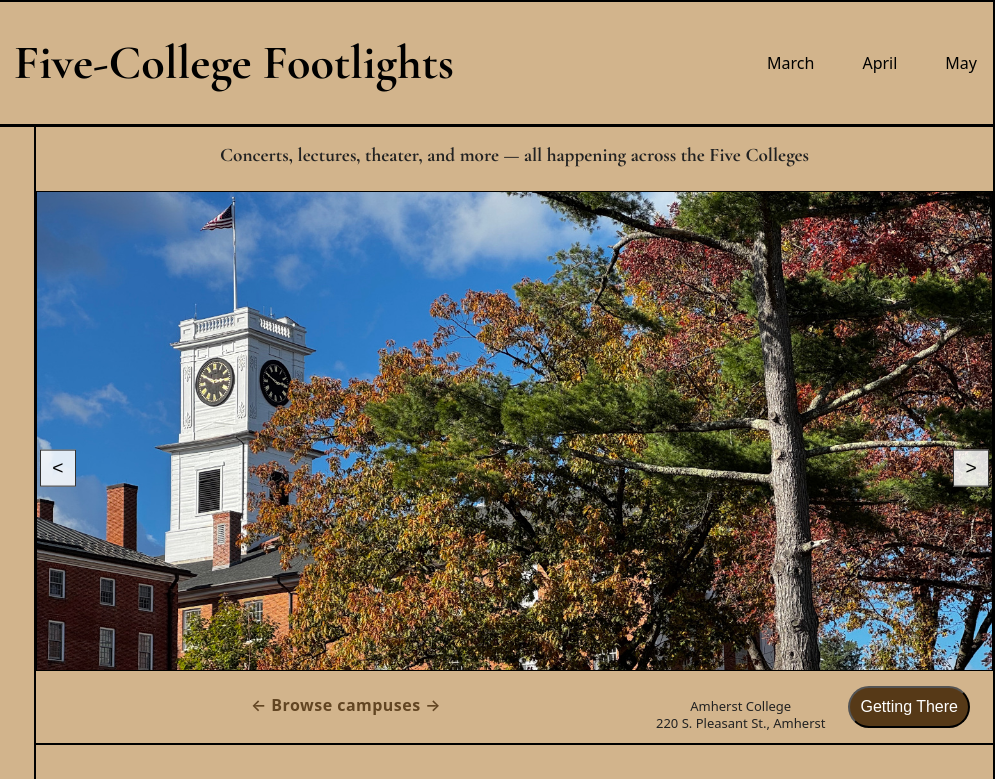
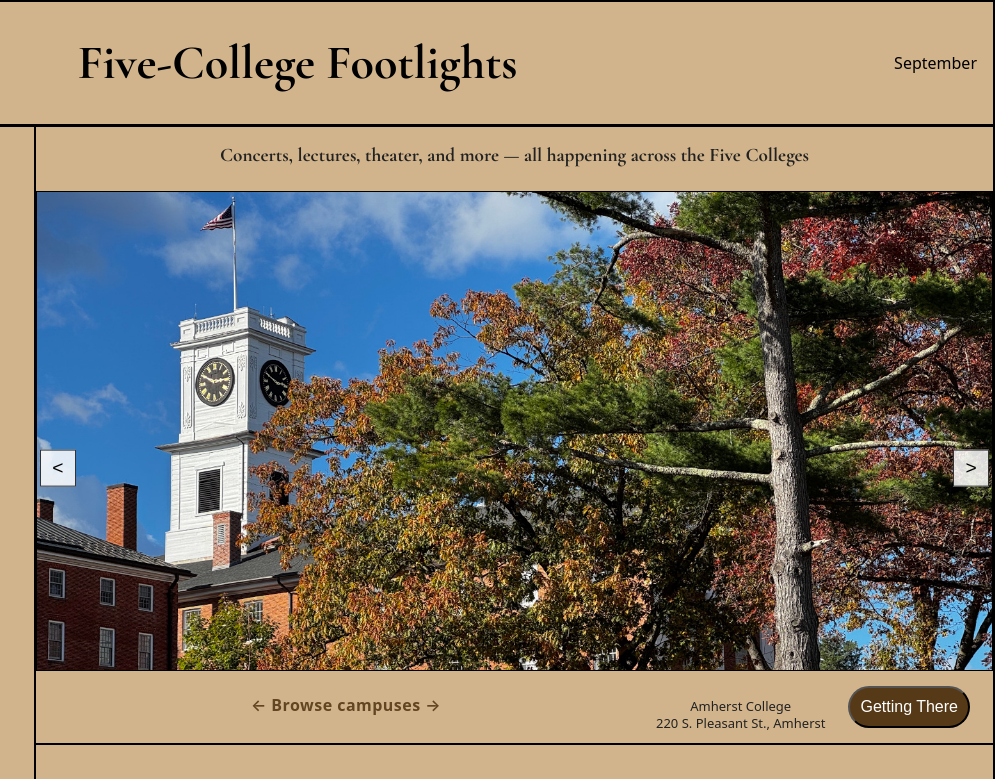
Before and after one commit to TAgeeTD/FiveCollegeFootlights, a website: page index.html in a window 1280 px wide. Shown: the top 779 px of the page, 285-1280 px from the left. Drawn offline with nearby package versions, Linux system fonts and the light colour scheme.

Commit message:
Update index.html
Initial Fall 2026 post

```diff
--- a/index.html
+++ b/index.html
@@ -28,9 +28,9 @@
         <ul id="month-nav">
           <!--          <li><a href="#month-2026-0">January</a></li>
           <li><a href="#month-2026-1">February</a></li> -->
-          <li><a href="#month-2026-2">March</a></li>
-          <li><a href="#month-2026-3">April</a></li>
-          <li><a href="#month-2026-4">May</a></li>
+          <li><a href="#month-2026-8">September</a></li>
+          <!-- <li><a href="#month-2026-3">April</a></li>
+          <li><a href="#month-2026-4">May</a></li> -->
         </ul>
         <ul id="mobile-about-nav">
           <li><a href="#welcome">About</a></li>
```
